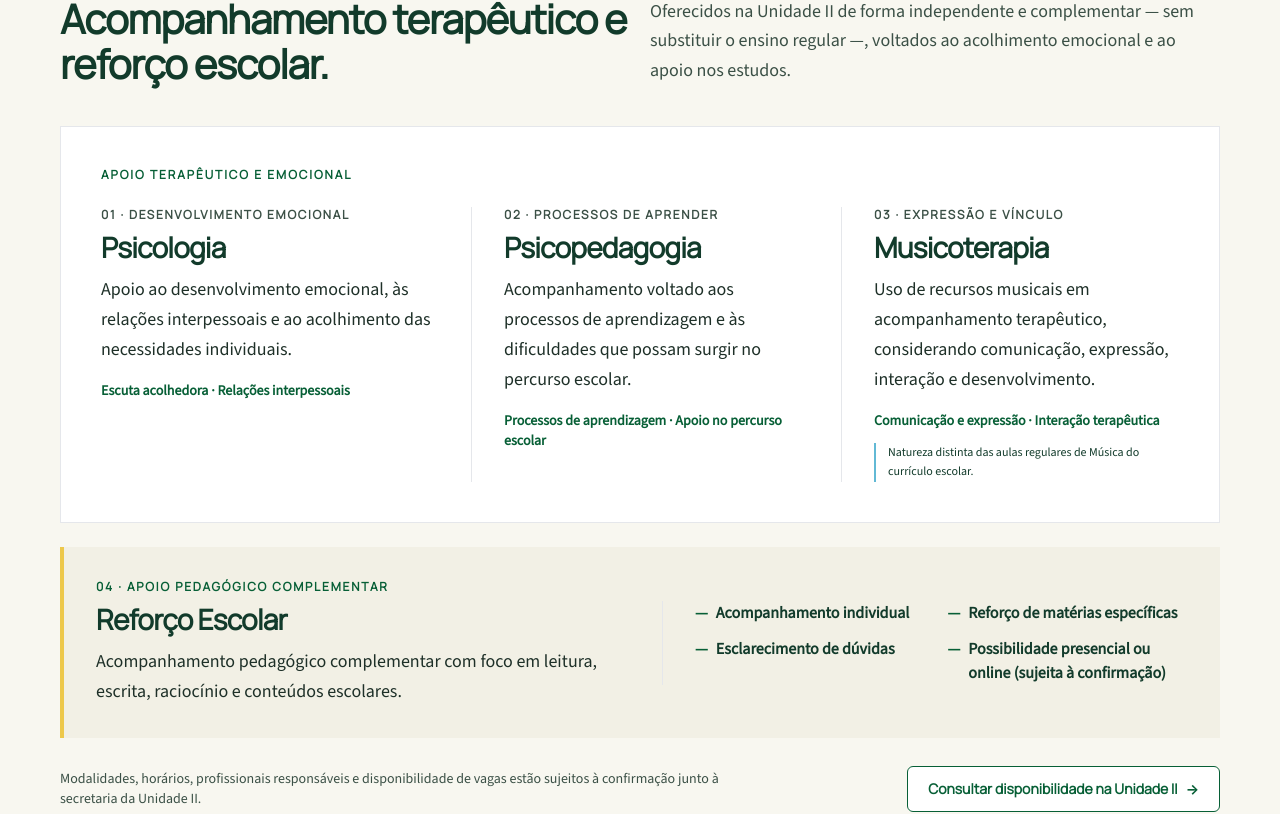
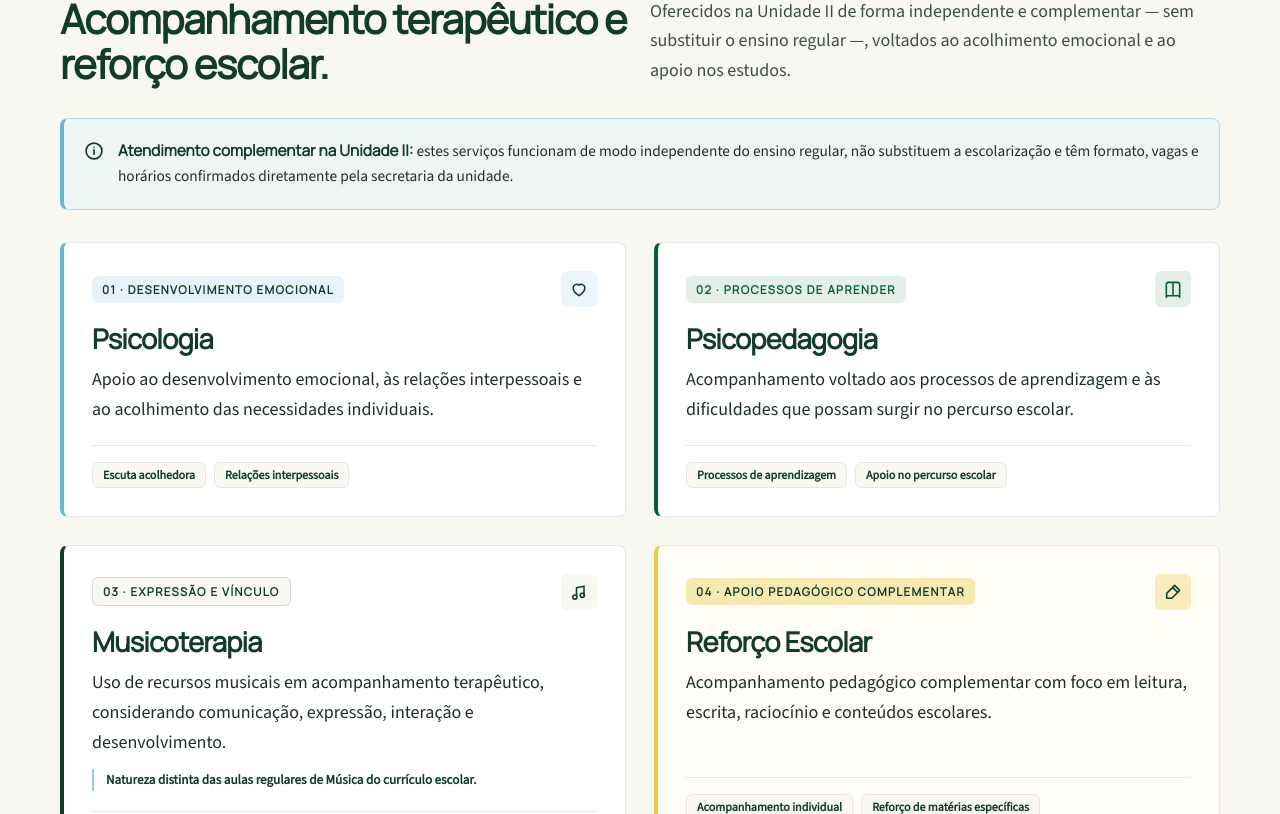
Before and after one commit to desenvolvedorfast-hub/site-sonho-encantado, a React (Vite) app in the folder sonho-encantado-site/: page / in a window 1280 px wide. Shown: the part 8506-9320 px from the top of the page. Built offline with nearby package versions, Linux system fonts and the light colour scheme.

Commit message:
Refactor ComplementaryServicesSection for improved layout
Refactor ComplementaryServicesSection component to use a unified service array and improve layout. Update service rendering logic and styles for better responsiveness.

```diff
--- a/sonho-encantado-site/src/components/ComplementaryServicesSection.tsx
+++ b/sonho-encantado-site/src/components/ComplementaryServicesSection.tsx
@@ -1,3 +1,4 @@
+import type { ReactNode } from 'react';
 import {
   COMPLEMENTARY_SERVICES_CONTENT,
   INSTITUTIONAL_VIDEOS,
@@ -6,9 +7,80 @@ import {
 import { Reveal } from './Reveal';
 import { VideoSlot } from './VideoSlot';
 
+const SERVICE_STYLE_MAP: Record<
+  string,
+  {
+    cardSurface: string;
+    leftBorder: string;
+    badge: string;
+    iconBox: string;
+  }
+> = {
+  psicologia: {
+    cardSurface: 'bg-white',
+    leftBorder: 'border-l-brand-blue',
+    badge: 'bg-brand-blue-soft text-brand-dark',
+    iconBox: 'bg-brand-blue-soft/80 text-brand-dark',
+  },
+  psicopedagogia: {
+    cardSurface: 'bg-white',
+    leftBorder: 'border-l-brand-green',
+    badge: 'bg-brand-green/10 text-brand-green',
+    iconBox: 'bg-brand-green/10 text-brand-green',
+  },
+  musicoterapia: {
+    cardSurface: 'bg-white',
+    leftBorder: 'border-l-brand-dark',
+    badge: 'bg-brand-paper text-brand-dark border border-brand-dark/15',
+    iconBox: 'bg-brand-paper text-brand-dark',
+  },
+  'reforco-escolar': {
+    cardSurface: 'bg-[#FFFDF6]',
+    leftBorder: 'border-l-brand-yellow',
+    badge: 'bg-brand-yellow/40 text-brand-dark',
+    iconBox: 'bg-brand-yellow/35 text-brand-dark',
+  },
+};
+
+function getServiceIcon(id: string): ReactNode {
+  const cls = 'h-5 w-5 shrink-0';
+  switch (id) {
+    case 'psicologia':
+      return (
+        <svg className={cls} viewBox="0 0 24 24" fill="none" stroke="currentColor" strokeWidth="1.9" aria-hidden="true">
+          <path strokeLinecap="round" strokeLinejoin="round" d="M12 20s-7-4.4-7-9.6A4.2 4.2 0 0 1 12 7.5a4.2 4.2 0 0 1 7 2.9C19 15.6 12 20 12 20z" />
+        </svg>
+      );
+    case 'psicopedagogia':
+      return (
+        <svg className={cls} viewBox="0 0 24 24" fill="none" stroke="currentColor" strokeWidth="1.9" aria-hidden="true">
+          <path strokeLinecap="round" strokeLinejoin="round" d="M4 6.5A2.5 2.5 0 0 1 6.5 4H12v16H6.5A2.5 2.5 0 0 0 4 22V6.5zM20 6.5A2.5 2.5 0 0 0 17.5 4H12v16h5.5A2.5 2.5 0 0 1 20 22V6.5z" />
+        </svg>
+      );
+    case 'musicoterapia':
+      return (
+        <svg className={cls} viewBox="0 0 24 24" fill="none" stroke="currentColor" strokeWidth="1.9" aria-hidden="true">
+          <path strokeLinecap="round" strokeLinejoin="round" d="M9 17.5V7l9-2v10.5" />
+          <circle cx="7" cy="18" r="2.5" />
+          <circle cx="16" cy="16" r="2.5" />
+        </svg>
+      );
+    default:
+      // Reforço Escolar
+      return (
+        <svg className={cls} viewBox="0 0 24 24" fill="none" stroke="currentColor" strokeWidth="1.9" aria-hidden="true">
+          <path strokeLinecap="round" strokeLinejoin="round" d="M14 4l6 6-9.5 9.5H4.5v-6L14 4zM11.5 6.5l6 6" />
+        </svg>
+      );
+  }
+}
+
 export function ComplementaryServicesSection() {
   const hasAuthorizedVideo = INSTITUTIONAL_VIDEOS.some((video) => video.authorized);
-  const { therapeuticServices, tutoringService } = COMPLEMENTARY_SERVICES_CONTENT;
+  const allServices = [
+    ...COMPLEMENTARY_SERVICES_CONTENT.therapeuticServices,
+    COMPLEMENTARY_SERVICES_CONTENT.tutoringService,
+  ];
 
   return (
     <section
@@ -17,6 +89,7 @@ export function ComplementaryServicesSection() {
       className="border-t border-brand-dark/10 bg-brand-paper py-14 sm:py-18 lg:py-24"
     >
       <div className="container-editorial">
+        {/* Cabeçalho com hierarquia clara */}
         <Reveal>
           <div className="grid grid-cols-1 gap-5 lg:grid-cols-12 lg:items-end">
             <div className="lg:col-span-6">
@@ -35,80 +108,91 @@ export function ComplementaryServicesSection() {
           </div>
         </Reveal>
 
-        {/* Grupo 1: Acompanhamento Terapêutico (Psicologia, Psicopedagogia e Musicoterapia) */}
-        <Reveal delayMs={70}>
-          <div className="mt-10 border border-brand-dark/12 bg-white p-6 sm:p-8 lg:p-10">
-            <p className="font-display text-xs font-extrabold uppercase tracking-[0.16em] text-brand-green">
-              {COMPLEMENTARY_SERVICES_CONTENT.therapeuticGroupTitle}
+        {/* Bloco informativo destacando o caráter complementar e independente do ensino regular */}
+        <Reveal delayMs={50}>
+          <div className="mt-8 flex items-start gap-3.5 rounded-lg border border-brand-blue/40 border-l-4 border-l-brand-blue bg-brand-blue-soft/60 p-4 sm:p-5">
+            <svg
+              className="mt-0.5 h-5 w-5 shrink-0 text-brand-dark"
+              viewBox="0 0 24 24"
+              fill="none"
+              stroke="currentColor"
+              strokeWidth="2"
+              aria-hidden="true"
+            >
+              <circle cx="12" cy="12" r="9.5" />
+              <path strokeLinecap="round" d="M12 10.5v5.5M12 7.5h.01" />
+            </svg>
+            <p className="text-sm leading-relaxed text-brand-ink sm:text-[0.96rem]">
+              <strong className="font-display font-bold text-brand-dark">
+                Atendimento complementar na Unidade II:
+              </strong>{' '}
+              estes serviços funcionam de modo independente do ensino regular, não substituem a escolarização e têm formato, vagas e horários confirmados diretamente pela secretaria da unidade.
             </p>
+          </div>
+        </Reveal>
 
-            <div className="mt-6 grid grid-cols-1 gap-8 divide-y divide-brand-dark/12 lg:grid-cols-3 lg:divide-x lg:divide-y-0">
-              {therapeuticServices.map((service, idx) => (
+        {/* Grade modular 2x2 no desktop/tablet, 1 por linha no mobile */}
+        <Reveal delayMs={80}>
+          <div className="mt-8 grid grid-cols-1 gap-6 md:grid-cols-2 lg:gap-7">
+            {allServices.map((service) => {
+              const style = SERVICE_STYLE_MAP[service.id] ?? SERVICE_STYLE_MAP.psicologia;
+
+              return (
                 <article
                   key={service.id}
-                  className={idx > 0 ? 'pt-7 lg:pl-8 lg:pt-0' : ''}
+                  className={`flex h-full flex-col justify-between rounded-lg border border-brand-dark/12 border-l-4 p-6 transition-all duration-200 hover:-translate-y-0.5 hover:border-brand-dark/25 hover:shadow-card sm:p-7 ${style.cardSurface} ${style.leftBorder}`}
                 >
-                  <p className="font-display text-xs font-extrabold uppercase tracking-[0.14em] text-brand-muted">
+                  <div>
+                    <div className="flex items-center justify-between gap-3">
+                      <span
+                        className={`inline-block rounded-md px-2.5 py-1 font-display text-[0.72rem] font-extrabold uppercase tracking-[0.12em] ${style.badge}`}
+                      >
                         {service.category}
-                  </p>
+                      </span>
 
-                  <h3 className="mt-2 font-display text-2xl font-extrabold text-brand-dark sm:text-[1.75rem]">
+                      <span
+                        className={`inline-flex h-9 w-9 items-center justify-center rounded-md ${style.iconBox}`}
+                      >
+                        {getServiceIcon(service.id)}
+                      </span>
+                    </div>
+
+                    <h3 className="mt-4 font-display text-2xl font-extrabold text-brand-dark sm:text-[1.7rem]">
                       {service.title}
                     </h3>
 
-                  <p className="text-body-fluid mt-3 text-brand-ink">
+                    <p className="text-body-fluid mt-2.5 text-brand-ink">
                       {service.description}
                     </p>
 
-                  <p className="mt-4 text-sm font-semibold text-brand-green">
-                    {service.details.join(' · ')}
-                  </p>
-
                     {service.note && (
-                    <p className="mt-3 border-l-2 border-brand-blue pl-3 text-xs font-medium leading-relaxed text-brand-dark">
+                      <p className="mt-3 border-l-2 border-brand-blue/70 pl-3 text-xs font-semibold leading-relaxed text-brand-dark sm:text-[0.82rem]">
                         {service.note}
                       </p>
                     )}
-                </article>
-              ))}
-            </div>
-          </div>
-        </Reveal>
-
-        {/* Grupo 2: Reforço Escolar em destaque pedagógico próprio */}
-        <Reveal delayMs={110}>
-          <article className="mt-6 grid grid-cols-1 items-center gap-6 border-l-4 border-brand-yellow bg-brand-cream/85 p-6 sm:p-8 lg:grid-cols-12 lg:gap-10">
-            <div className="lg:col-span-6">
-              <p className="font-display text-xs font-extrabold uppercase tracking-[0.15em] text-brand-green">
-                {tutoringService.category}
-              </p>
-              <h3 className="mt-2 font-display text-2xl font-extrabold text-brand-dark sm:text-[1.75rem]">
-                {tutoringService.title}
-              </h3>
-              <p className="text-body-fluid mt-3 text-brand-ink">
-                {tutoringService.description}
-              </p>
                   </div>
 
-            <ul className="grid grid-cols-1 gap-3 border-t border-brand-dark/12 pt-5 sm:grid-cols-2 lg:col-span-6 lg:border-l lg:border-t-0 lg:pl-8 lg:pt-0">
-              {tutoringService.details.map((item) => (
+                  {/* Palavras-chave / diferenciais práticos */}
+                  <ul className="mt-5 flex flex-wrap gap-2 border-t border-brand-dark/10 pt-4">
+                    {service.details.map((item) => (
                       <li
                         key={item}
-                  className="flex items-start gap-2 text-[0.95rem] font-semibold leading-snug text-brand-dark sm:text-base"
+                        className="rounded-md border border-brand-dark/12 bg-brand-paper/85 px-2.5 py-1 text-xs font-semibold text-brand-dark"
                       >
-                  <span aria-hidden="true" className="text-brand-green">
-                    —
-                  </span>
-                  <span>{item}</span>
+                        {item}
                       </li>
                     ))}
                   </ul>
                 </article>
+              );
+            })}
+          </div>
         </Reveal>
 
-        <Reveal delayMs={130}>
-          <div className="mt-7 flex flex-col items-start justify-between gap-4 sm:flex-row sm:items-center">
-            <p className="max-w-2xl text-xs leading-relaxed text-brand-muted sm:text-sm">
+        {/* Faixa final integrada com observação de disponibilidade + CTA destacado */}
+        <Reveal delayMs={120}>
+          <div className="mt-8 flex flex-col items-start justify-between gap-5 rounded-lg border border-brand-dark/12 bg-white p-5 sm:p-6 md:flex-row md:items-center">
+            <p className="max-w-2xl text-sm leading-relaxed text-brand-muted">
               {COMPLEMENTARY_SERVICES_CONTENT.disclaimer}
             </p>
 
@@ -116,12 +200,12 @@ export function ComplementaryServicesSection() {
               href={SCHOOL_IDENTITY.whatsappUrl}
               target="_blank"
               rel="noopener noreferrer"
-              className="group inline-flex min-h-[46px] shrink-0 items-center justify-center gap-2 rounded-md border border-brand-green bg-white px-5 py-2.5 font-display text-sm font-bold text-brand-green transition-colors hover:bg-brand-green hover:text-white active:scale-[0.985]"
+              className="group inline-flex min-h-[48px] w-full shrink-0 items-center justify-center gap-2 rounded-md bg-brand-green px-6 py-3 font-display text-sm font-bold text-white shadow-card transition-all duration-150 hover:-translate-y-0.5 hover:bg-brand-dark active:scale-[0.985] md:w-auto"
             >
               <span>{COMPLEMENTARY_SERVICES_CONTENT.ctaLabel}</span>
               <span
                 aria-hidden="true"
-                className="transition-transform duration-150 group-hover:translate-x-0.5"
+                className="transition-transform duration-150 group-hover:translate-x-1"
               >
                 →
               </span>
```
Lines whose indentation alone changed are shown as unchanged.
